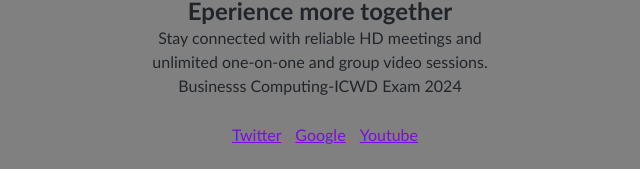
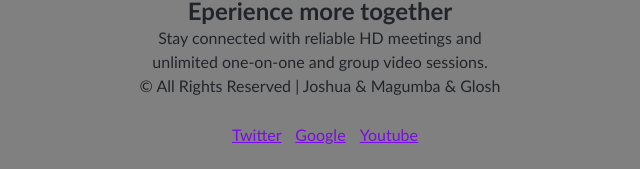
Before and after one commit to joshuakyewalabye/JoshuaJoramKyewalabye-24U0611, a plain HTML site: page index.html in a window 1280 px wide. Shown: the part 1474-1643 px from the top of the page, 320-960 px from the left. Drawn offline with Linux system fonts and the light colour scheme.

Commit message:
adjusted footer

```diff
--- a/index.html
+++ b/index.html
@@ -87,7 +87,7 @@
         Stay connected with reliable HD meetings and unlimited one-on-one and
         group video sessions.
       </p class="gry">
-      <p class="gry">Businesss Computing-ICWD Exam 2024</p>
+      <p class="gry">&copy; All Rights Reserved | Joshua & Magumba & Glosh</p>
       <div class="addresses gry">
         <a href="">Twitter</a>
         <a href="">Google</a>
```
